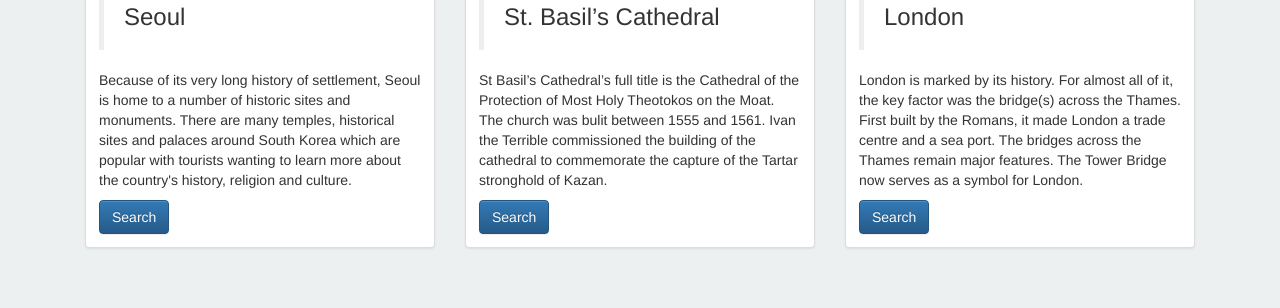
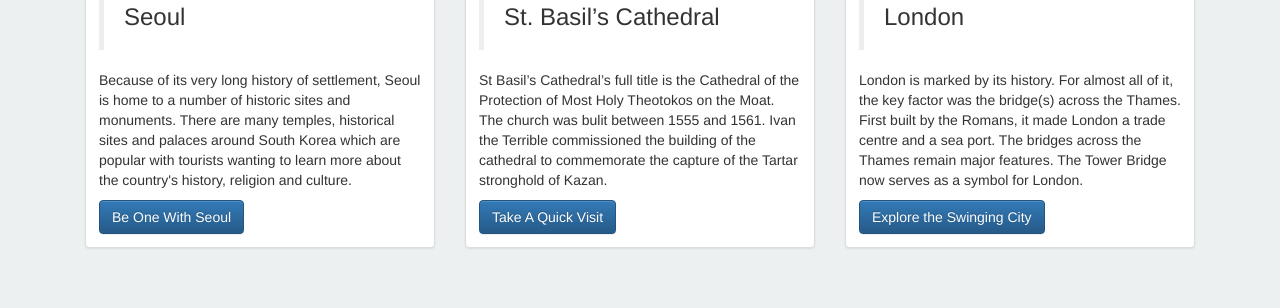
Before and after one commit to ranleung/picture_it_now, a Node server app: page / in a window 1280 px wide. Shown: the part 2450-2758 px from the top of the page. Run offline with Node 20, Linux system fonts and the light colour scheme; some libraries are stand-ins or nearby versions.

Commit message:
fix button description

```diff
--- a/views/index.ejs
+++ b/views/index.ejs
@@ -136,7 +136,7 @@
         <p> Because of its very long history of settlement, Seoul is home to a number of historic sites and monuments. There are many temples, historical sites and palaces around South Korea which are popular with tourists wanting to learn more about the country's history, religion and culture.</p>
         <form action="/searchLoc" method="post">
           <input type="hidden" name="Location" value="Seoul"></input>
-          <button class="btn btn-primary">Search</button>
+          <button class="btn btn-primary">Be One With Seoul</button>
       </form>
 
       </div>
@@ -155,7 +155,7 @@
         <p>St Basil’s Cathedral’s full title is the Cathedral of the Protection of Most Holy Theotokos on the Moat.  The church was bulit between 1555 and 1561.  Ivan the Terrible commissioned the building of the cathedral to commemorate the capture of the Tartar stronghold of Kazan.</p>
         <form action="/searchLoc" method="post">
         	<input type="hidden" name="Location" value="St. Basil’s Cathedral in Moscow, Russia"></input>
-        	<button class="btn btn-primary">Search</button>
+        	<button class="btn btn-primary">Take A Quick Visit</button>
     	</form>
 
       </div>
@@ -175,7 +175,7 @@
         <p>London is marked by its history.  For almost all of it, the key factor was the bridge(s) across the Thames. First built by the Romans, it made London a trade centre and a sea port.  The bridges across the Thames remain major features.  The Tower Bridge now serves as a symbol for London. </p>
         <form action="/searchLoc" method="post">
         	<input type="hidden" name="Location" value="London"></input>
-        	<button class="btn btn-primary">Search</button>
+        	<button class="btn btn-primary">Explore the Swinging City</button>
     	</form>
 
       </div>
```
